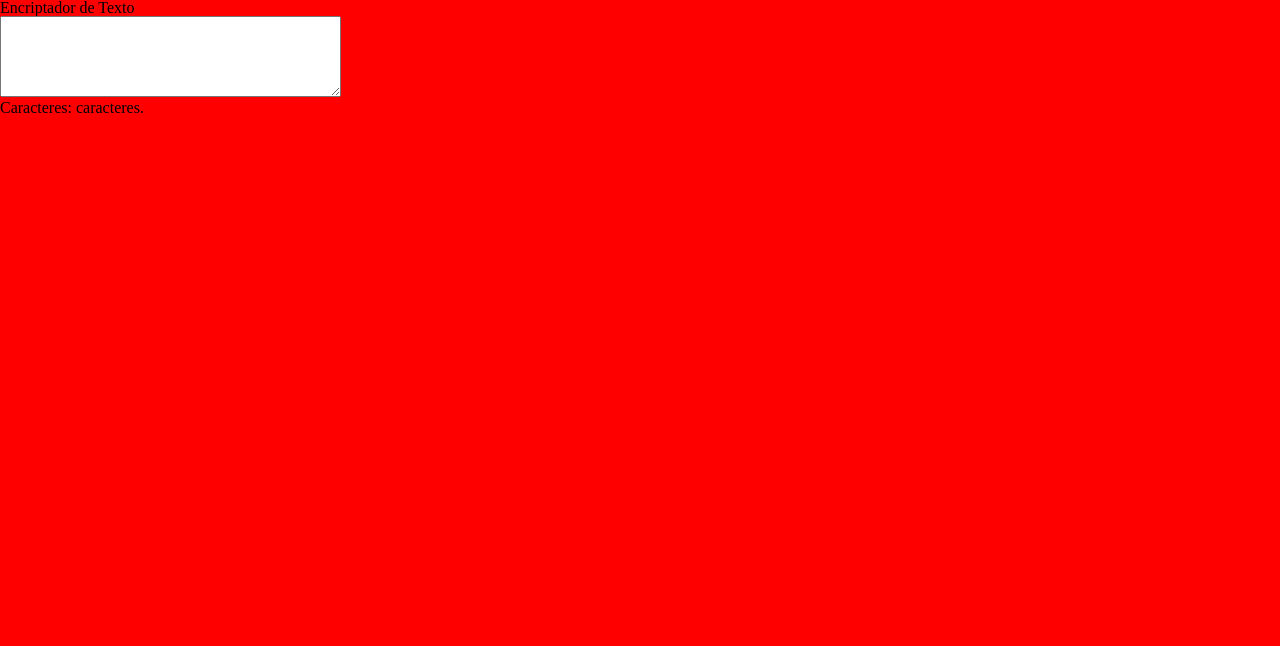
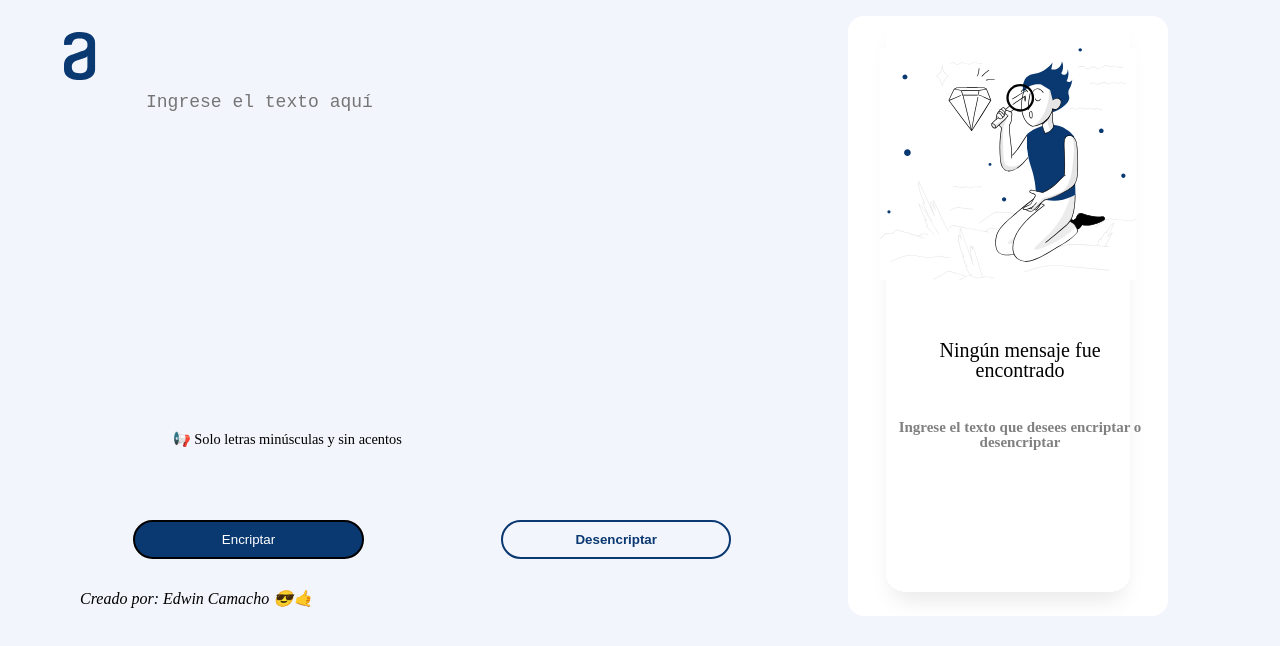
Before and after one commit to caedwin/Encriptador-de-Texto, a plain HTML site: page index.html in a window 1280 px wide. Drawn offline with Linux system fonts and the light colour scheme.

Commit message:
se gurdan todos los cambio realizados a los archivos

```diff
--- a/css/index.css
+++ b/css/index.css
@@ -1,2 +1,113 @@
-.cuerpo{
-    background:  red;
+/*Color fondo de página*/
+body,#logo,.caja-texto,.caja{
+    background: #F3F5FC;
+}
+/* Posicionamiento logo */
+#logo{
+    position: absolute;
+    margin: 2em 0 0 4em;
+}
+/*Caja para emcriptar/desencritar mensajes*/
+.caja{
+    font-size: 18px;
+    border: none;
+    resize: none;
+    background: transparent;
+    position: absolute;
+    width: 40%;
+    height: 50%;
+    margin: 5em 0 0 8em;
+}
+/*Propiedades imagen Rectángulo*/
+#rectangulo1{
+    z-index: 1;
+    position:absolute;
+    margin: 0 auto;
+    width: 25%;
+    height: 75%;
+    margin: 1em 0 0 53em;
+    background: #ffffff;
+    border-radius: 1em;
+}
+/*Propiedades de la imagen*/
+#muñeco{
+    z-index: 2;
+    position: absolute;
+    margin: 3em 0 0 55em;
+    display: inline-table;
+    float:inline-start;
+    background: #ffffff;
+    width: 20%;
+}
+
+/* propiedades texto rectángulo central */
+#nota2{
+    z-index: 3;
+    width: 220px;
+    margin: 17em 0 0 45.5em;
+    position: absolute;
+    font-style: normal;
+    font-size: 20px;
+    text-align: center;
+    text-decoration: double;
+}
+/*texto inferior del rectángulo*/
+.texto-inferior{
+    z-index: 4;
+    position: absolute;
+    border: 1pc;
+    margin: 28em 0 0 58em;
+    resize: none;
+    width: 20em;
+    height: 4em;
+    text-align: center;
+    color: gray;
+    font-weight: bold;
+    font-size: 15px;
+}
+/*Propiedades texto desencriptado*/
+.texto-mostrar{
+    position: absolute;
+    z-index: 5;
+    background: rgb(255, 255, 255);
+    resize: none;
+    margin: 2em 0 0 48em;
+    width: 17em;
+    height: 24.6em;
+    border: none;
+    text-align: justify;
+    font-size: 18px;
+}
+/*Propiedades texto debajo de la caja para encriptar mensajes*/
+#nota{
+    position: absolute;
+    font-size: 0.9em;
+    margin: 30em 0 0 12em;
+}
+/*Porpieades de los Botones*/
+.boton{
+    width: 18%;
+    padding: 10px 5px;
+    border-radius: 2em;
+    background-color: #0A3871;
+    color: #ffffff;
+    border-style:double;
+    margin: 39em 0em 0 10em;
+    transition: 400ms;
+}
+/*Propiedades formato de los botones desencriptar y copiar  */
+#btnCopiar, #desencriptar{
+    background-color: transparent;
+    color: #0A3871;
+    border-color: #0A3871;
+    font-weight: bold;
+}
+/*Propiedades Animacion de los botones*/
+.boton:hover, #btnCopiar:hover, #desencriptar:hover{
+    background-color: lightblue;
+}
+/*Propiedades pie de página*/
+#pie-pagina{
+    margin: 2em 0 0 5em;
+    font-style: oblique;
+}
--- a/index.html
+++ b/index.html
@@ -1,31 +1,57 @@
 <!DOCTYPE html>
 <html lang="es">
+
 <head>
     <meta charset="UTF-8">
     <link rel="stylesheet" href="css/index.css">
     <link rel="stylesheet" type="text/css" href="css/reset.css">
+    <title>Encriptador de texto</title>
+</head>
+
+<body>
+
+    <div id="encriptador">
+        <img src="imagenes/logo.svg" id="logo">
+
+        <section class="caja-texto">
 
 
-</head>
+            <textarea id="textoACopiar" rows="10" cols="50" placeholder="Ingrese el texto aquí" class="caja" style="display: inline;" onkeyup="this.value=this.value.toLowerCase()"></textarea>
+
+            <img src="imagenes/Muñeco.svg" id="muñeco" style="display: inline;">
+
+            <img src="imagenes/Rectangle1.svg" id="rectangulo1" style="display: inline;">
+
+            <textarea id="textArea" class="texto-mostrar" style=" display:none;"></textarea>
+
+            <label id="nota2" style="visibility: visible;">Ningún mensaje fue encontrado</label>
 
 
 
-<body class = "cuerpo">
-    <h1>Encriptador de Texto</h1>
-    <textarea id="cuerpo-mensaje" clase ="longitud-texto" cols="40" rows="5"></textarea>
-    <p>Caracteres: <span id="numero-caracteres"></span> caracteres.</p>
+
+            <label id="texto2" rows="10" cols="50" class="texto-inferior" style="visibility: visible;">Ingrese el texto que desees encriptar o desencriptar</label>
 
 
 
 
 
 
+        </section>
+
+        <p id="nota">📢 Solo letras minúsculas y sin acentos</p>
+    </div>
+    <section>
+        <button id="encriptar" class="boton" onclick="encriptar()">Encriptar</button>
+        <button id="desencriptar" class="boton" onclick="desencriptar()">Desencriptar</button>
+        <button id="btnCopiar" class="boton" onclick="copiarAlPortapapeles()" style=" visibility: hidden;">Copiar</button>
+    </section>
 
 
-    <script src="js/contador.js"></script>
+    <script src="js/desafio.js"></script>
 </body>
 
+<footer id="pie-pagina">
+    Creado por: Edwin Camacho 😎🤙
 
-
-
+</footer>
 </html>
--- /dev/null
+++ b/js/desafio.js
@@ -0,0 +1,90 @@
+var t2Visible = document.getElementById('textArea');
+var muneco = document.getElementById('muñeco');
+var btnCopiar = document.getElementById('btnCopiar');
+var text2 = document.getElementById('texto2');
+var text3 = document.getElementById('nota2');
+var texto = document.querySelector("#textoACopiar").value;
+
+
+
+function encriptar(){
+
+
+    var texto = document.querySelector("#textoACopiar").value;
+    if(texto==''){
+        alert("No se encontró texto a encriptar");
+        return;
+
+    }else{
+
+        var textoCifrado = texto.replace(/e/gi, "enter").replace(/i/gi, "imes").replace(/a/gi, "ai").replace(/o/gi, "ober").replace(/u/gi, "ufat");
+
+        document.querySelector("#textArea").value = textoCifrado;
+        document.querySelector("#textoACopiar").value;
+
+        };return ocultar(), teclaMarcada();
+
+    };
+
+// Boton desencriptar
+function desencriptar (){
+    var texto = document.querySelector("#textoACopiar").value;
+    if(texto==""){
+        alert("No se encontró texto para desencriptar");
+        return;
+    }else{
+    var textoCifrado = texto.replace(/enter/gi, "e").replace(/imes/gi, "i").replace(/ai/gi, "a").replace(/ober/gi, "o").replace(/ufat/gi, "u");
+
+    document.querySelector("#textArea").value = textoCifrado;
+    document.querySelector("#textoACopiar").value;
+    }return ocultar()
+}
+
+//Boton copiar
+
+function copiarAlPortapapeles() {
+    var textCopiado = document.createElement("input");
+        textCopiado.setAttribute("value", window.getSelection().toString());
+        console.log(textCopiado)
+        document.body.appendChild(textCopiado);
+        textCopiado.select();
+        document.execCommand("copy");
+        document.body.removeChild(textCopiado);
+        if(textCopiado.value == ""){
+            alert('selecione el área a copiar');
+            return;
+        }
+};
+
+function ocultar(){
+    const apagado = 'none'; prendido = 'inline';
+    muneco.style.display = apagado;
+    t2Visible.style.display = prendido;
+    text2.style.visibility = 'hidden';
+    text3.style.visibility = 'hidden';
+    btnCopiar.style.visibility = 'visible';
+
+}
+
+var eventoControlado = false;
+window.onload = function() { document.onkeypress = mostrarInformacionCaracter;
+document.onkeyup = mostrarInformacionTecla; }
+function mostrarInformacionCaracter(evObject) {
+    var elCaracter = String.fromCharCode(evObject.which);
+    if (evObject.which < 97 || evObject.which > 122) {
+        evObject.preventDefault();
+        alert("Por favor usa únicamente letras minúsculas.")
+    }
+    eventoControlado=true;
+}
+
+function mostrarInformacionTecla(evObject) {
+                var teclaPulsada = evObject.keyCode;
+                if (teclaPulsada == 20) {
+                     alert('Pulsó la tecla caps lock (act/des mayúsculas). Por favor usa únicamente letras minúsculas');}
+                else if (teclaPulsada == 16) {
+                    alert('Pulsó la tecla shift. Por favor usa únicamente letras minúsculas.');}
+                else if (eventoControlado == false) {
+                    alert('Pulsó una de las teclas especiales. Por favor usa únicamente letras minúsculas.');}
+
+}
```
Also changed, not shown: imagenes/Muñeco.svg (added), imagenes/Rectangle1.svg (added), imagenes/logo.svg (added).
